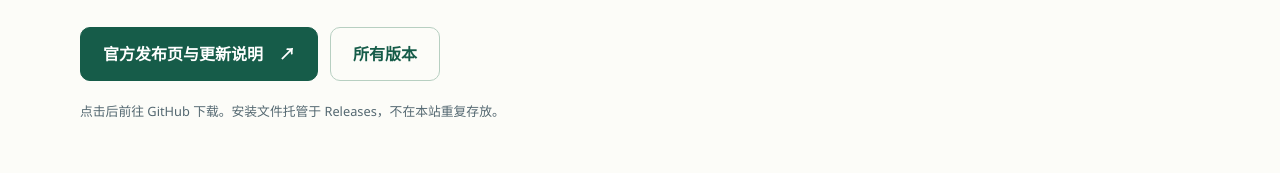
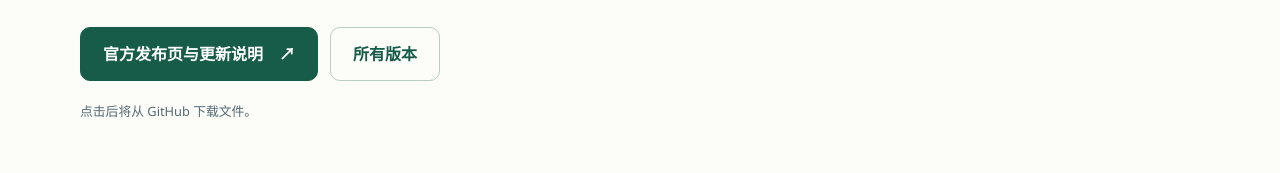
Before and after one commit to cloudfyy/qiqiime, a website: page site/install.html in a window 1280 px wide. Shown: the part 461-634 px from the top of the page. Drawn offline with Linux system fonts and the light colour scheme; no server answers.

Commit message:
docs(site): simplify GitHub download notice
Co-authored-by: Copilot <223556219+Copilot@users.noreply.github.com>

```diff
--- a/site/install.html
+++ b/site/install.html
@@ -44,7 +44,7 @@
         <a id="latest-release-link" class="button" href="https://github.com/cloudfyy/qiqiime/releases/latest"><span data-en="Official release & notes">官方发布页与更新说明</span><span aria-hidden="true">↗</span></a>
         <a class="button secondary" href="https://github.com/cloudfyy/qiqiime/releases" data-en="All releases">所有版本</a>
       </div>
-      <p class="hero-note" data-en="Downloads open on GitHub. Packages are hosted in Releases, not on this website.">点击后前往 GitHub 下载。安装文件托管于 Releases，不在本站重复存放。</p>
+      <p class="hero-note" data-en="Click to download the file from GitHub.">点击后将从 GitHub 下载文件。</p>
     </header>
     <section id="latest-release" class="release-panel" aria-labelledby="latest-release-title" aria-busy="true">
       <div class="section-head">
```
